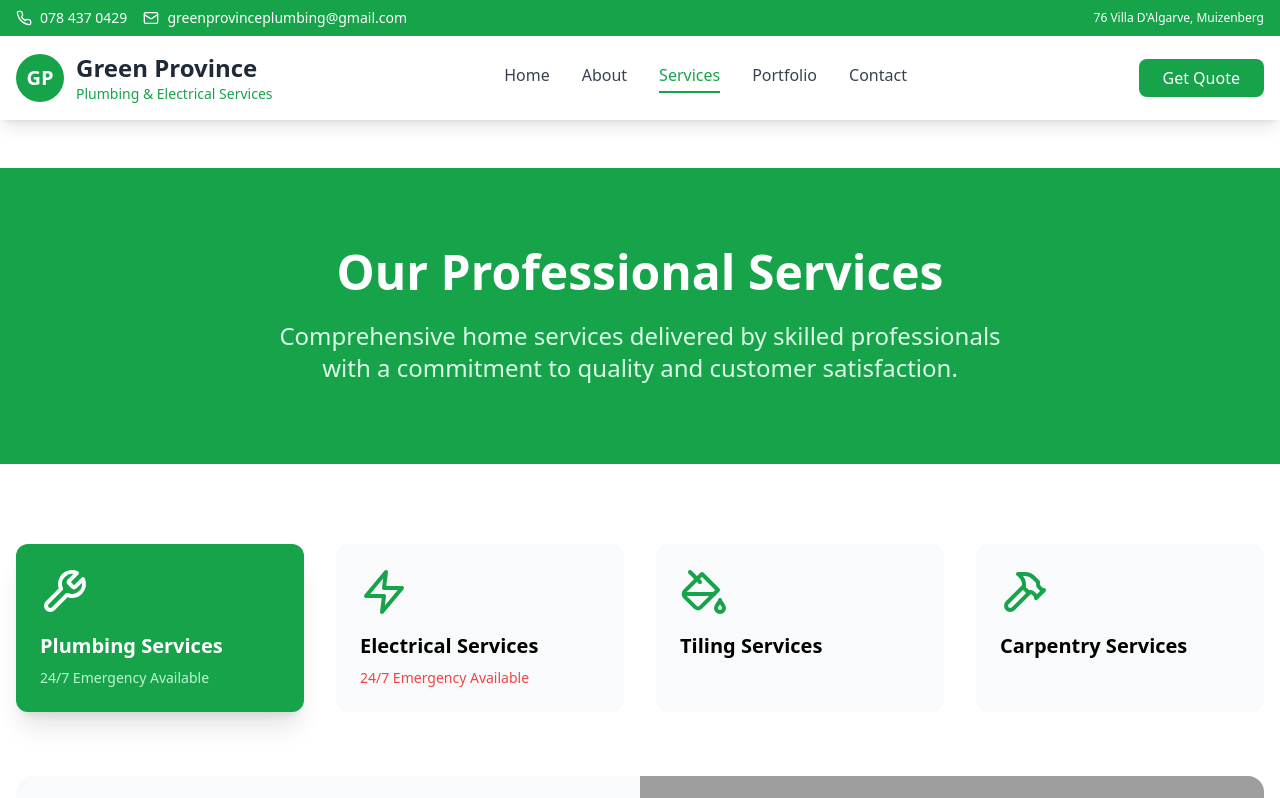
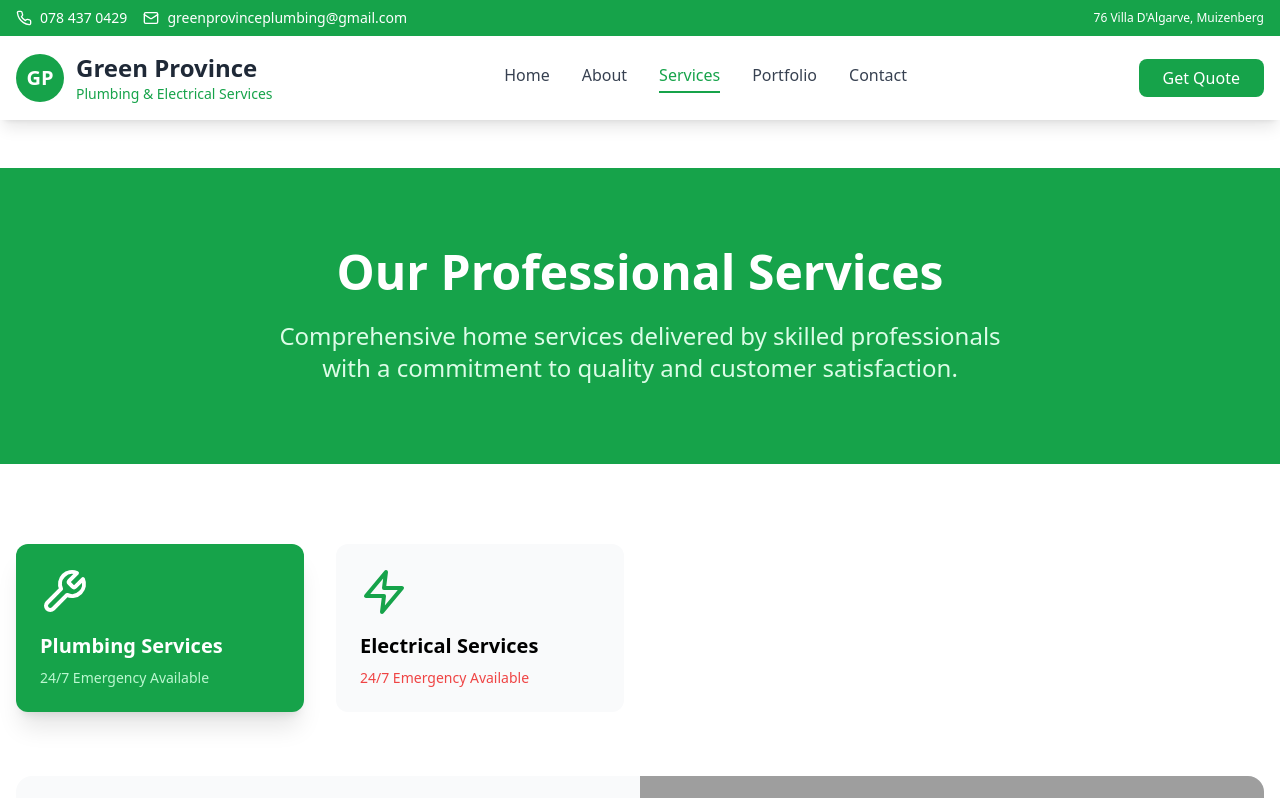
Before and after one commit to skyboltlabs/greenprovince, a React (Vite) app: page /services in a window 1280 px wide. Shown: the top 798 px of the page. Built offline with nearby package versions, Linux system fonts and the light colour scheme; grey boxes are pictures that could not be loaded.

Commit message:
Update Services.tsx

```diff
--- a/src/pages/Services.tsx
+++ b/src/pages/Services.tsx
@@ -1,6 +1,6 @@
 import React, { useState } from 'react';
 import { Link } from 'react-router-dom';
-import { Wrench, Zap, Hammer, PaintBucket, CheckCircle, ArrowRight, Phone } from 'lucide-react';
+import { Wrench, Zap, CheckCircle, ArrowRight, Phone } from 'lucide-react';
 
 const Services = () => {
   const [activeService, setActiveService] = useState(0);
@@ -39,40 +39,6 @@ const Services = () => {
         'Electrical troubleshooting'
       ],
       emergency: true
-    },
-    {
-      icon: <PaintBucket className="w-12 h-12" />,
-      title: 'Tiling Services',
-      description: 'Professional tiling for bathrooms, kitchens, and floors with precision and style.',
-      image: 'https://images.pexels.com/photos/6474471/pexels-photo-6474471.jpeg?auto=compress&cs=tinysrgb&w=600',
-      services: [
-        'Bathroom wall and floor tiling',
-        'Kitchen backsplash installation',
-        'Outdoor patio tiling',
-        'Tile repair and replacement',
-        'Waterproofing services',
-        'Grout cleaning and sealing',
-        'Custom tile patterns',
-        'Natural stone installation'
-      ],
-      emergency: false
-    },
-    {
-      icon: <Hammer className="w-12 h-12" />,
-      title: 'Carpentry Services',
-      description: 'Custom carpentry and woodworking for functional and beautiful home improvements.',
-      image: 'https://raw.githubusercontent.com/skyboltlabs/greenprovince/refs/heads/main/about.jpg?auto=compress&cs=tinysrgb&w=600',
-      services: [
-        'Custom furniture building',
-        'Kitchen cabinet installation',
-        'Built-in storage solutions',
-        'Deck and patio construction',
-        'Door and window installation',
-        'Trim and molding work',
-        'Shelving systems',
-        'Home repairs and maintenance'
-      ],
-      emergency: false
     }
   ];
 
```
